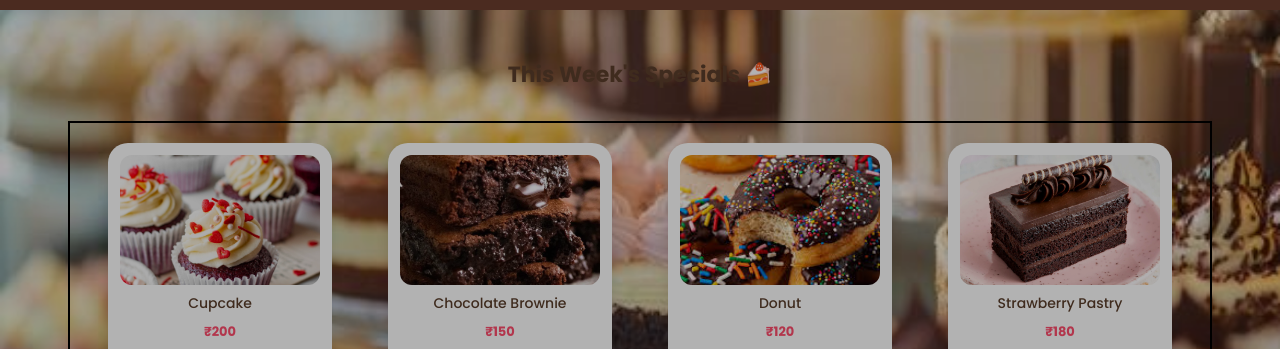
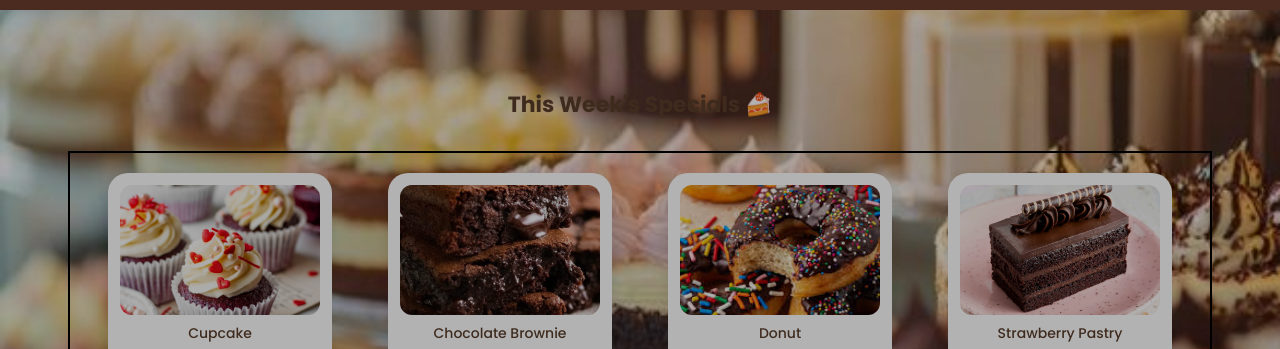
Before and after one commit to divya-codes14/bakery-website, a website: page client/index.html in a window 1280 px wide. Shown: the part 65-414 px from the top of the page. Drawn offline with Linux system fonts and the light colour scheme.

Commit message:
fixed specials section position below hero

```diff
--- a/client/style.css
+++ b/client/style.css
@@ -631,7 +631,7 @@ button:hover {
   height: auto;
 }
 .specials {
-  margin-top: 10px;   /* 🔥 was too big */
+  margin-top: 40px;   /* 🔥 was too big */
   padding: 20px 10px;
 }
 .specials h2 {
```
